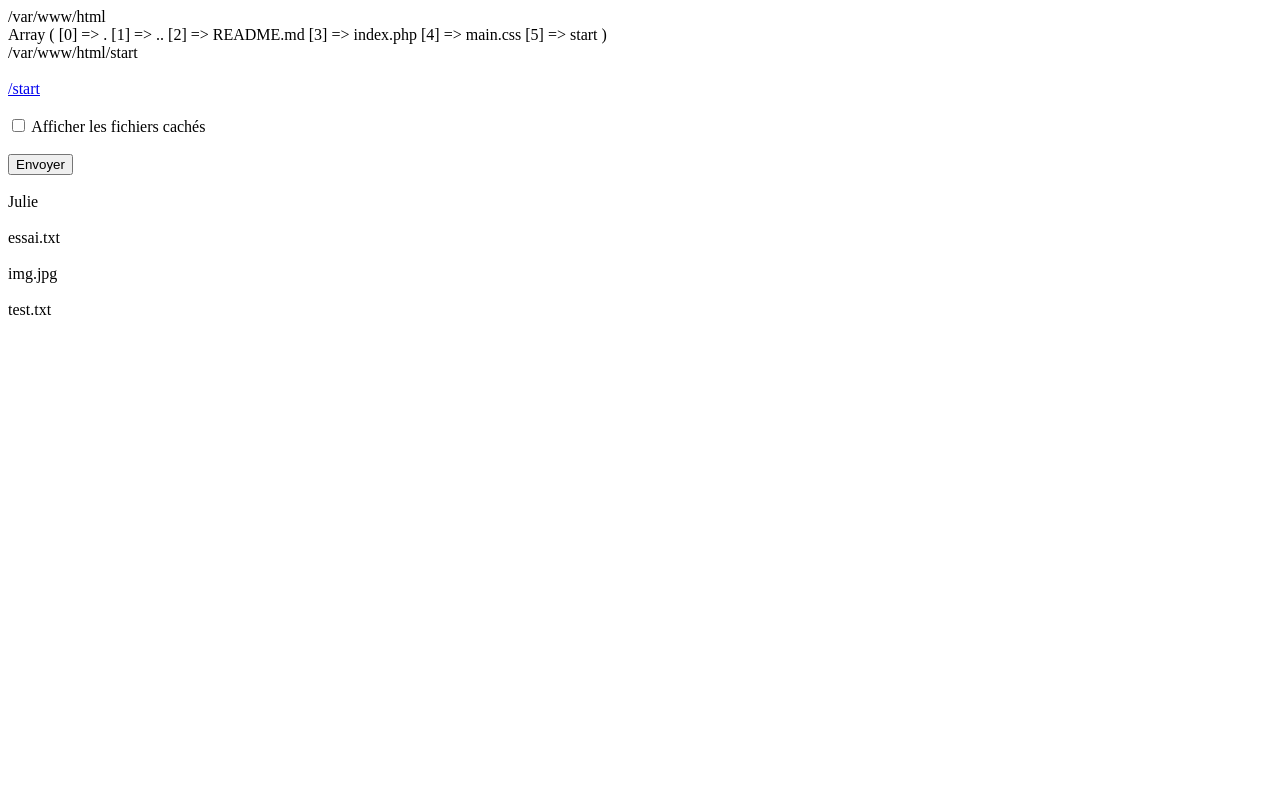
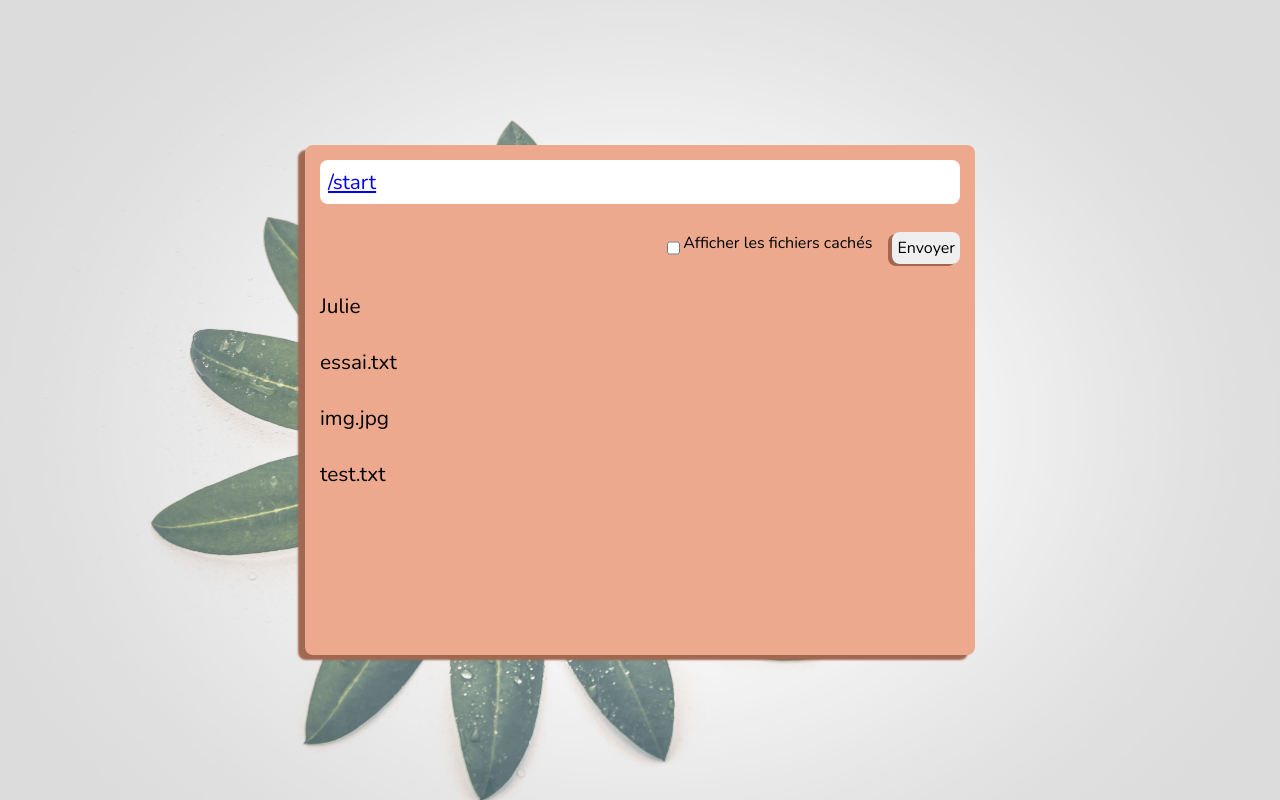
Before and after one commit to laurinehrd/files-explorer, a PHP site: page / in a window 1280 px wide. Run offline with PHP 8.4, Linux system fonts and the light colour scheme.

Commit message:
ajout du style

```diff
--- a/index.php
+++ b/index.php
@@ -2,18 +2,27 @@
 <html lang="en" dir="ltr">
   <head>
     <meta charset="utf-8">
+    <link href="https://fonts.googleapis.com/css2?family=Nunito:ital,wght@0,300;0,400;0,600;0,700;1,300&display=swap" rel="stylesheet">
+    <link rel="stylesheet" href="main.css">
     <title>Files Explorer</title>
   </head>
   <body>
 
+<div class="window">
+
+  <div class="breadcrumbs">
+
+
+
+
 <?php
 
-echo getcwd() .'<br>';
+//echo getcwd() .'<br>';
 //echo getcwd() . DIRECTORY_SEPARATOR .'boris'. '<br>';
 
 $dir = getcwd();
 $files = scandir($dir);
-print_r($files);
+//print_r($files);
 $path = $dir  . DIRECTORY_SEPARATOR . 'start';
 if (!is_dir('start')) {
   mkdir('start');
@@ -21,14 +30,16 @@ if (!is_dir('start')) {
 } else {
   chdir('start');
 }
-echo '<br>' .getcwd() .'<br>';
-
+//echo '<br>' .getcwd() .'<br>';
 
 
 ?>
+
 <br>
 
 <?php
+
+
 
 $breadcrumbs = explode(DIRECTORY_SEPARATOR, $path);
 
@@ -46,14 +57,13 @@ foreach ($breadcrumbs as $key => $value2) {
 
 
  ?>
-
-<br><br>
+  </div>
+<br>
 
 <form class="" action="index.php" method="post">
   <input type="checkbox" name="cache" value="coche">
-  <label for="cache">Afficher les fichiers cachés</label>
-  <br><br>
-  <button type="submit" name="button">Envoyer</button>
+  <label class="text_hide" for="cache">Afficher les fichiers cachés</label>
+  <button class="button" type="submit" name="button">Envoyer</button>
 </form>
 
 <?php
@@ -86,9 +96,11 @@ foreach ($breadcrumbs as $key => $value2) {
 
  ?>
 
+</div>
 
-
-
+<!-- <div class="logo">
+  <img src="images/logo_acs_noir.png" alt="logo acs">
+</div> -->
 
 
 
--- a/main.css
+++ b/main.css
@@ -0,0 +1,41 @@
+body {
+  background-image: url("images/bg.jpg");
+  background-size: cover;
+  font-family: 'Nunito', sans-serif;
+  font-size: 1.3rem;
+}
+.window {
+  width: 50%;
+  height: 60%;
+  margin: auto;
+  position: absolute;
+  top: 50%;
+  left: 50%;
+  transform: translate(-50%, -50%);
+  background-color: #ECA98E;
+  border-radius: 8px;
+  padding: 15px;
+  box-shadow: -7px 5px 2px #A16750;
+}
+.breadcrumbs {
+  background-color: white;
+  border-radius: 8px;
+  padding: 8px;
+  display: flex;
+}
+.button {
+  margin-left: 20px;
+  border-radius: 8px;
+  border: none;
+  padding: 5px;
+  font-family: 'Nunito', sans-serif;
+  box-shadow: -4px 2px 0 #A16750;
+  font-size: 1rem;
+}
+.text_hide {
+  font-size: 1rem;
+}
+form {
+  display: flex;
+  justify-content: flex-end;
+}
```
Also changed, not shown: images/bg.jpg (added), images/delete.png (added), images/folder upload.png (added), images/folder.png (added), images/gif.png (added), images/image.png (added), images/jpg.png (added), images/logo_acs_noir.png (added), images/music.png (added), images/pdf.png (added), images/png.png (added), images/zip.png (added).
